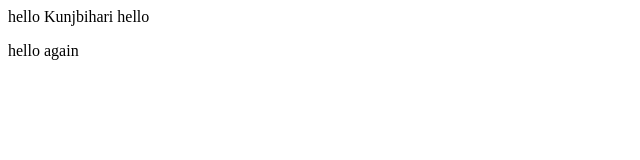
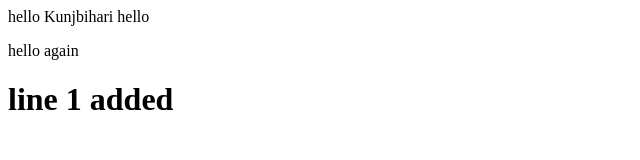
Before and after one commit to Riyash1405/practice, a plain HTML site: page indexByKunjbihari.html in a window 1280 px wide. Shown: the whole page, without its empty margins (0-640 px from the left). Drawn offline with Linux system fonts and the light colour scheme.

Commit message:
line 1 added by kunj

```diff
--- a/indexByKunjbihari.html
+++ b/indexByKunjbihari.html
@@ -9,6 +9,6 @@
     hello Kunjbihari
     hello
     <p>hello again</p>
-
+    <h1>line 1 added</h1>
 </body>
 </html>
```
